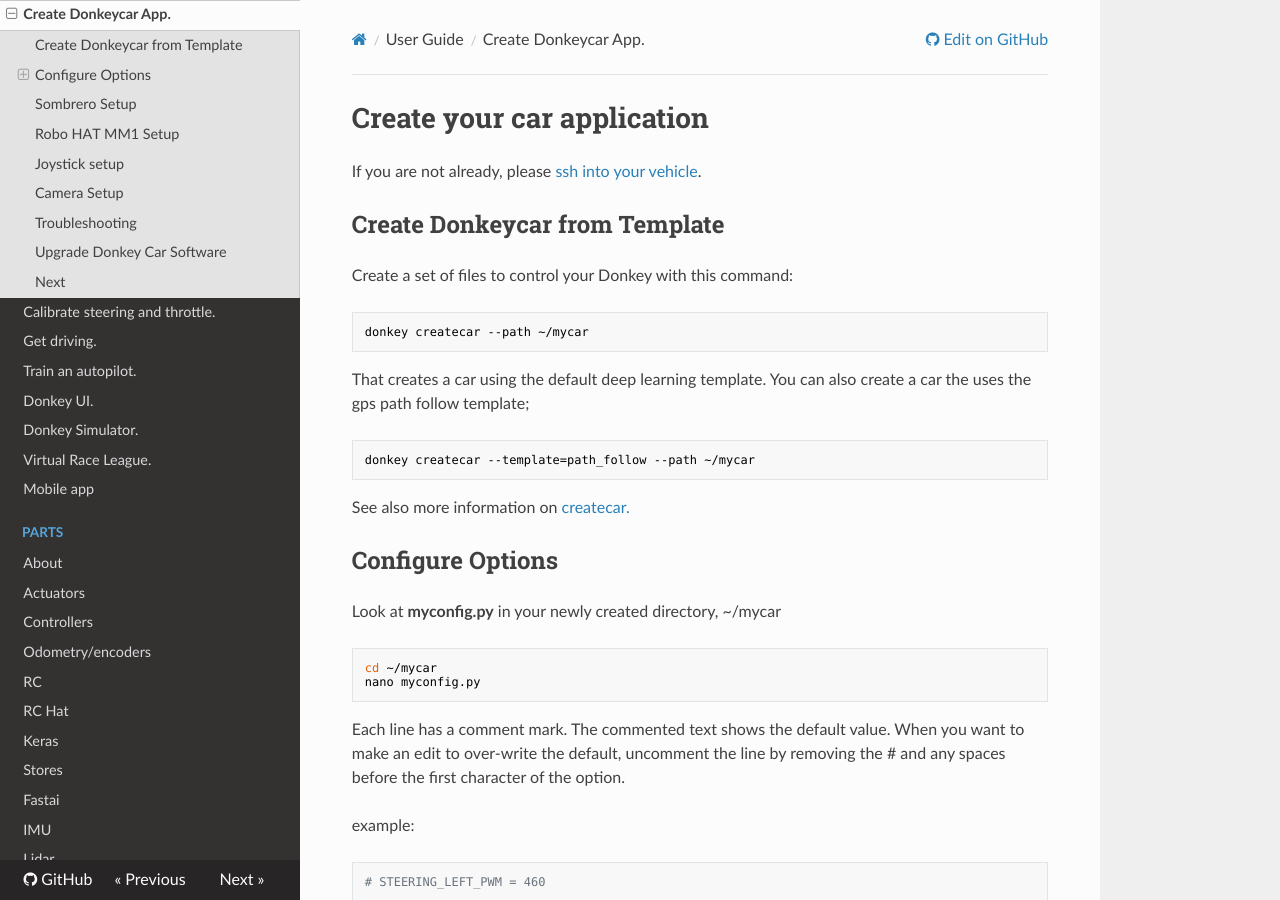
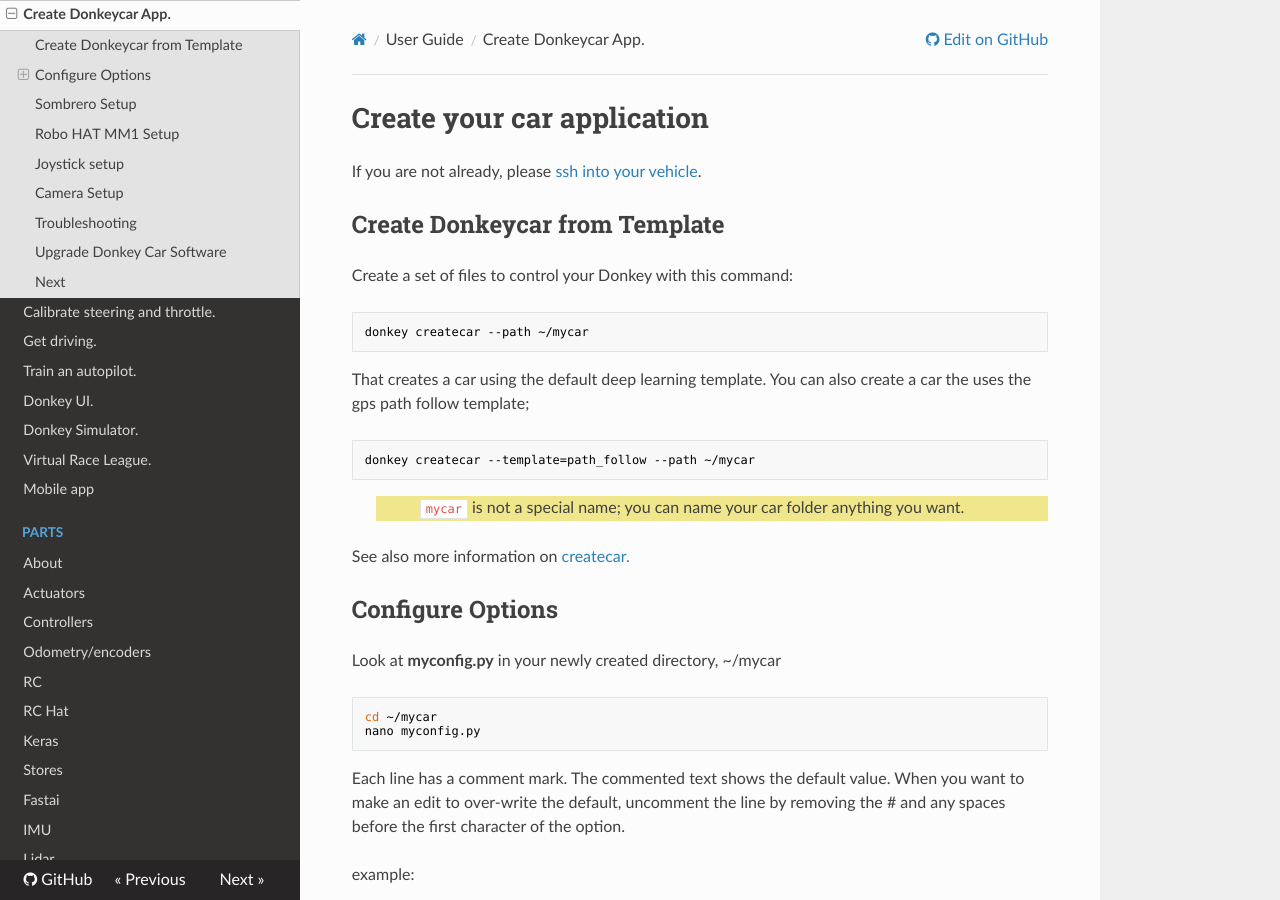
Before and after one commit to autorope/donkeydocs, an MkDocs documentation site: the page built from docs/guide/create_application.md, in a window 1280 px wide and 900 px high. Built offline with MkDocs 1.6.1, drawn with Linux system fonts in a browser that asks for light colours; nearby versions of some CDN libraries.

Commit message:
Update create_application.md
You can name your car folder anything you want.

````diff
--- a/docs/guide/create_application.md
+++ b/docs/guide/create_application.md
@@ -15,6 +15,8 @@ That creates a car using the default deep learning template.  You can also creat
 ```bash
 donkey createcar --template=path_follow --path ~/mycar
 ```
+
+>> `mycar` is not a special name; you can name your car folder anything you want.
 
 See also more information on [createcar.](/utility/donkey/#create-car)
 
````
